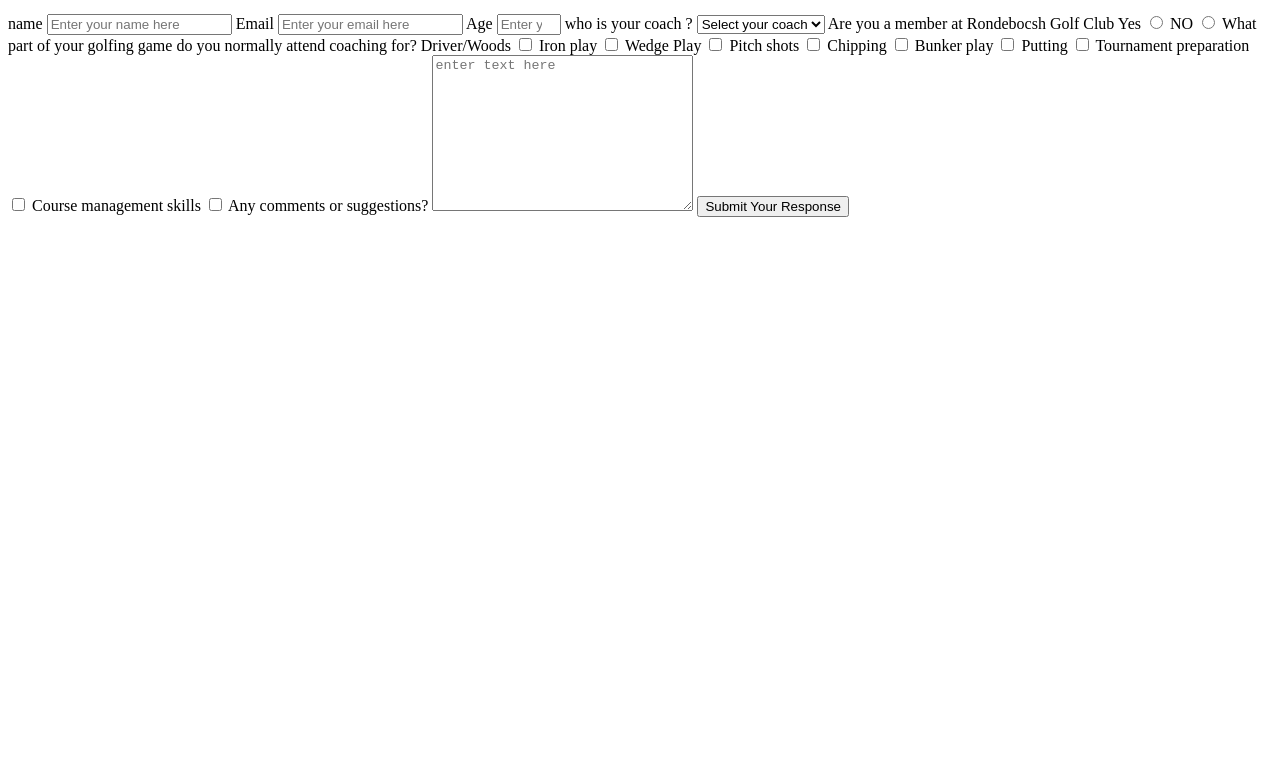
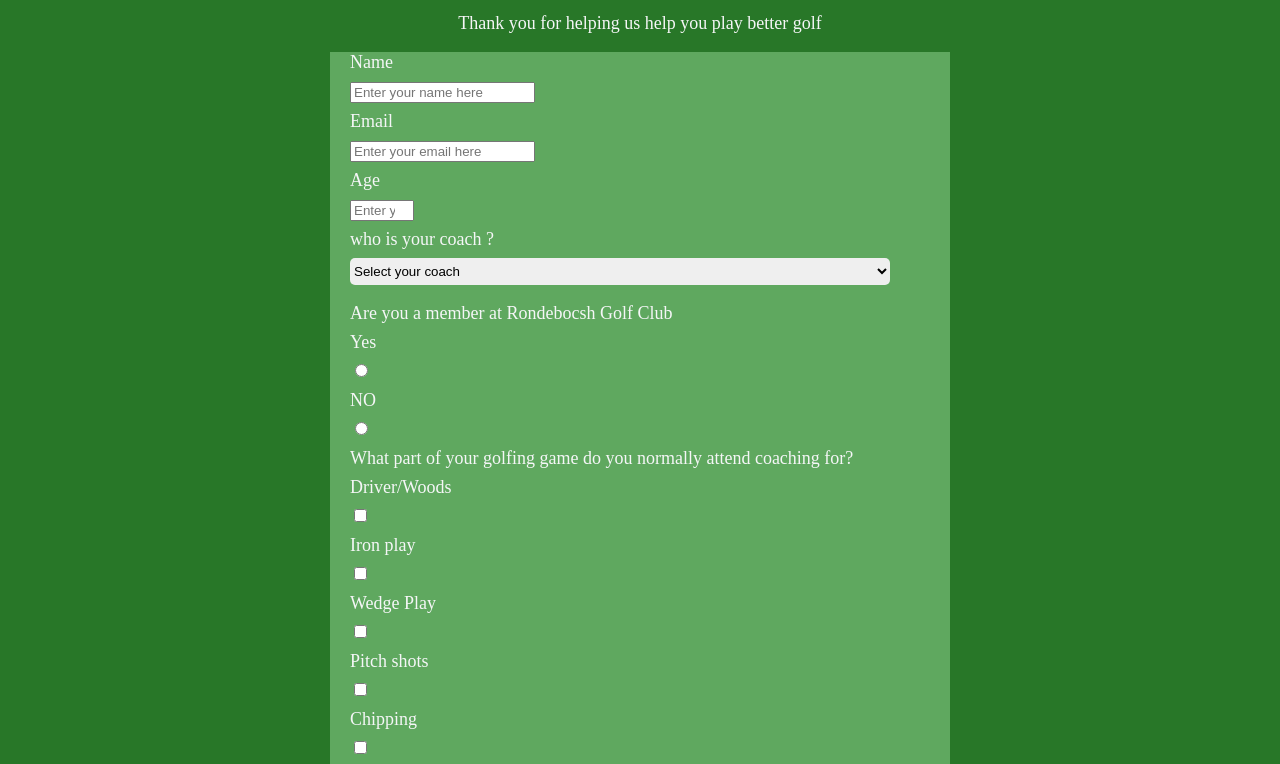
Before and after one commit to hilmimallick/my_survey_form, a plain HTML site: page index.html in a window 1280 px wide. Shown: the part 101-865 px from the top of the page. Before the commit the page ends 800 px from the top, so only its background shows below. Drawn offline with Linux system fonts and the light colour scheme.

Commit message:
worked on css

```diff
--- a/index.html
+++ b/index.html
@@ -13,7 +13,7 @@
 
     <form id="survey-form">
 
-<label id="name-label">name</label>
+<label id="name-label">Name</label>
 <input type="text" id="name" required placeholder="Enter your name here">
 
 <label id="email-label">Email</label>
@@ -31,22 +31,22 @@
 </select>
 
 
-<label for="">Are you a member at Rondebocsh Golf Club</label>
-<label for="">Yes </label><input type="radio" name="club" value="yes">
-<label for="">NO </label><input type="radio" name="club" value="no">
+<label >Are you a member at Rondebocsh Golf Club</label>
+<label >Yes </label><input id="input" type="radio" name="club" value="yes">
+<label >NO </label><input id="input" type="radio" name="club" value="no">
 
-<label for="">What part of your golfing game do you normally attend coaching for?</label>
-<label for="">Driver/Woods </label><input value="woods" type="checkbox">
-<label for="">Iron play </label><input value="irons" type="checkbox">
-<label for="">Wedge Play </label><input value="wedge" type="checkbox">
-<label for="">Pitch shots </label><input value="pitch" type="checkbox">
-<label for="">Chipping </label><input value="chipping" type="checkbox">
-<label for="">Bunker play </label><input value="bunker" type="checkbox">
-<label for="">Putting </label><input value="putting" type="checkbox">
-<label for="">Tournament preparation </label><input value="preparation" type="checkbox">
-<label for="">Course management skills </label><input value="management" type="checkbox">
+<label >What part of your golfing game do you normally attend coaching for?</label>
+<label >Driver/Woods </label><input id="input" value="woods" type="checkbox">
+<label >Iron play </label><input id="input" value="irons" type="checkbox">
+<label >Wedge Play </label><input id="input"  value="wedge" type="checkbox">
+<label >Pitch shots </label><input id="input" value="pitch" type="checkbox">
+<label >Chipping </label><input id="input" value="chipping" type="checkbox">
+<label >Bunker play </label><input id="input" value="bunker" type="checkbox">
+<label >Putting </label><input id="input" value="putting" type="checkbox">
+<label >Tournament preparation </label><input id="input" value="preparation" type="checkbox">
+<label >Course management skills </label><input id="input" value="management" type="checkbox">
 
-<label for="">Any comments or suggestions? </label>
+<label >Any comments or suggestions? </label>
     <textarea name="comment" id="comment" cols="30" rows="10" placeholder="enter text here"></textarea>
 
 <button id="submit" type="submit">Submit Your Response</button>
--- a/styles.css
+++ b/styles.css
@@ -0,0 +1,52 @@
+body {
+    width: 100%;
+    height: 100vh;
+    margin: 0;
+    background-color: rgb(40, 119, 40);
+    color: #f5f6f7;
+    font-family: Times New Roman;
+    font-size: 18px;
+    box-sizing: border-box;
+}
+
+#name-label, #email-label, #number-label{
+    width: 90%;
+}
+
+label{
+    display: block;
+    margin: 0.5rem 0;
+
+}
+
+h1, p{
+    margin: 1em auto;
+    text-align: center;
+}
+
+form{
+    margin: 0 auto;
+    max-width: 600px;
+    min-width: 300px;
+    width: 80vw;
+    padding-bottom: 1em;
+    background-color: rgb(95, 168, 95);
+    padding-left: 20px;
+}
+
+ textarea, select{
+    width: 80%;
+    margin: 0 0 10px 0;
+    min-height: 2em;
+    width: 90%;
+    border-radius: 5px;
+    border: transparent;
+}
+
+#submit{
+    width: 90%;
+    margin: 10px 0 0 0;
+    height: 3rem;
+    border-radius: 5px;
+    border: transparent;
+}
```
